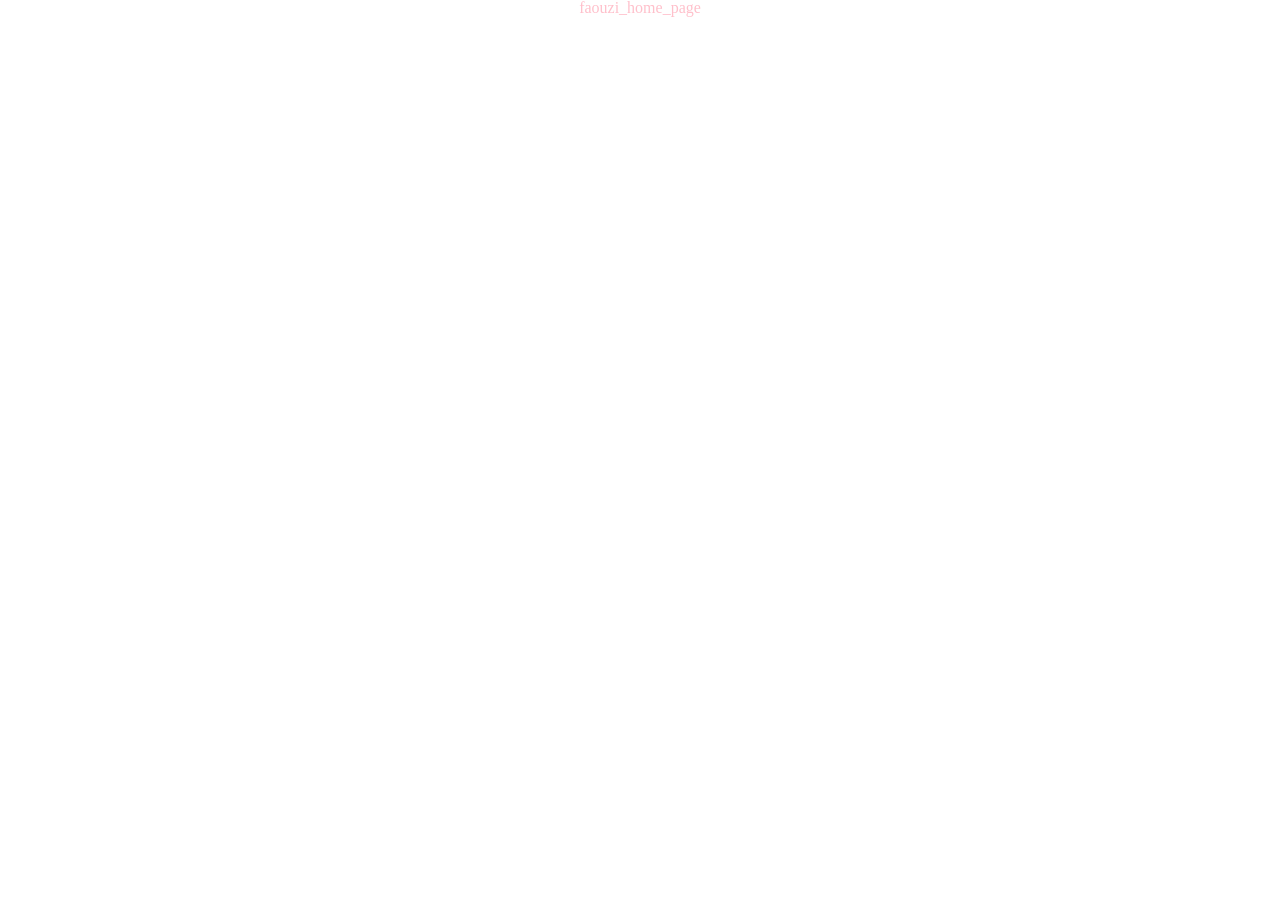
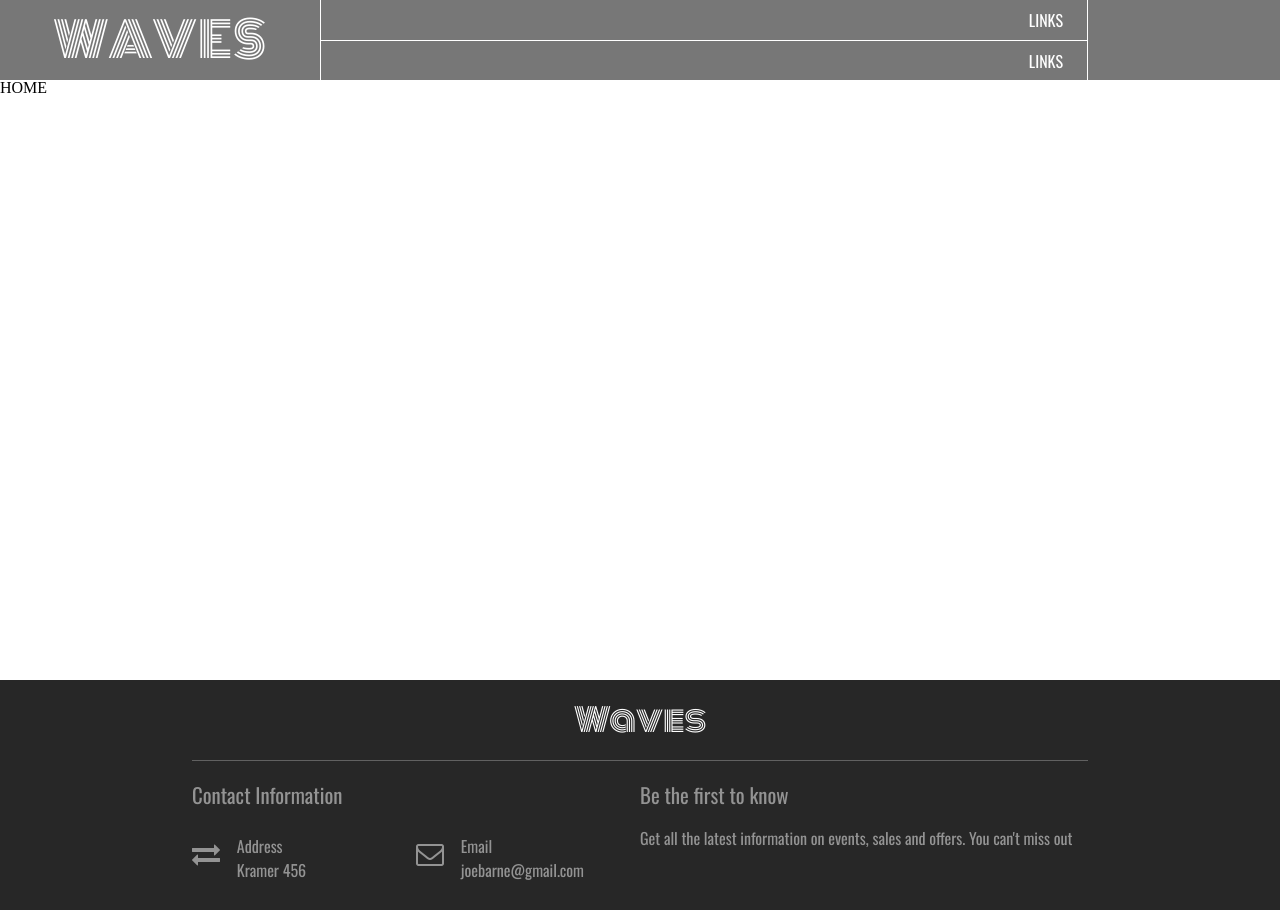
Before and after one commit to faouzi-ait/waves-front, a React (Create React App) app: page / in a window 1280 px wide. Shown: the top 910 px of the page. Before the commit the page ends 800 px from the top, so only its background shows below. Built offline with nearby package versions, Linux system fonts and the light colour scheme.

Commit message:
Header (v1) + Footer Done

```diff
--- a/package.json
+++ b/package.json
@@ -16,7 +16,8 @@
     "react-paypal-express-checkout": "^1.0.5",
     "react-router-dom": "^5.1.2",
     "react-scripts": "3.3.0",
-    "react-slick": "^0.25.2"
+    "react-slick": "^0.25.2",
+    "styled-components": "^5.0.1"
   },
   "scripts": {
     "start": "react-scripts start",
--- a/public/index.html
+++ b/public/index.html
@@ -8,7 +8,7 @@
   <meta name="theme-color" content="#000000" />
   <meta name="description" content="Web site created using create-react-app" />
   <link rel="apple-touch-icon" href="%PUBLIC_URL%/logo192.png" />
-  <link rel="stylesheet" href="https://cdnjs.cloudflare.com/ajax/libs/font-awesome/5.12.1/js/all.min.js">
+  <link rel="stylesheet" href="https://cdnjs.cloudflare.com/ajax/libs/font-awesome/4.7.0/css/font-awesome.min.css">
   <link rel="stylesheet" href="https://fonts.googleapis.com/css?family=Monoton|Oswald:400,500,600,700&display=swap">
   <link rel="stylesheet" href="https://cdnjs.cloudflare.com/ajax/libs/slick-carousel/1.9.0/slick.min.js">
   <!--
--- a/src/App.js
+++ b/src/App.js
@@ -1,11 +1,21 @@
 import React from "react";
+import { Switch, Route } from "react-router-dom";
+
+import Home from "./components/Home";
+import Header from "./components/Header";
+import Footer from "./components/Footer";
+
 import "./main.scss";
 
 const App = _ => {
   return (
-    <div className="App">
-      <p className="para">{process.env.REACT_APP_TEST}</p>
-    </div>
+    <>
+      <Header />
+      <Switch>
+        <Route exact path="/" component={Home} />
+      </Switch>
+      <Footer />
+    </>
   );
 };
 
--- /dev/null
+++ b/src/components/Footer.js
@@ -0,0 +1,53 @@
+import React from "react";
+import FooterContact from "./sections/Footer_contact";
+
+const Footer = _ => {
+  return (
+    <div className="footer footer--container">
+      <div className="footer__inner--container">
+        <div className="footer__title">waves</div>
+      </div>
+
+      <div className="footer__secondary">
+        <div className="footer__secondary--left">
+          <div className="footer__text">Contact Information</div>
+          <div className="footer__list-1">
+            <div>
+              <FooterContact
+                icon="fa fa-exchange"
+                title="Address"
+                text="Kramer 456"
+              />
+              <FooterContact
+                icon="fa fa-clock-o"
+                title="Walking Hours"
+                text="Weekdays/9am-8pm"
+              />
+            </div>
+            <div>
+              <FooterContact
+                icon="fa fa-envelope-o"
+                title="Email"
+                text="joebarne@gmail.com"
+              />
+              <FooterContact
+                icon="fa fa-phone"
+                title="Phone"
+                text="+33 1 43 98 21 78"
+              />
+            </div>
+          </div>
+        </div>
+        <div className="">
+          <div className="footer__secondary--right ">Be the first to know</div>
+          <div className="footer__secondary--right secondary--text">
+            Get all the latest information on events, sales and offers. You
+            can't miss out
+          </div>
+        </div>
+      </div>
+    </div>
+  );
+};
+
+export default Footer;
--- /dev/null
+++ b/src/components/Header.js
@@ -0,0 +1,22 @@
+import React from "react";
+
+const Header = _ => {
+  return (
+    <div className="header header__container">
+      <div className="header__logo">waves</div>
+      <div className="header__links">
+        <div className="header__top">
+          <div className="header__top--content">links</div>
+        </div>
+
+        <div className="header__bottom">
+          <div className="header__bottom--content">links</div>
+        </div>
+      </div>
+
+      <div className="header__extra"></div>
+    </div>
+  );
+};
+
+export default Header;
--- /dev/null
+++ b/src/components/Home.js
@@ -0,0 +1,7 @@
+import React from "react";
+
+const Home = _ => {
+  return <div className="home home__container">HOME</div>;
+};
+
+export default Home;
--- /dev/null
+++ b/src/components/sections/Footer_contact.js
@@ -0,0 +1,19 @@
+import React from "react";
+
+const Footer_contact = ({ icon, title, text }) => {
+  return (
+    <ul>
+      <li className="footer__list--display">
+        <div className="footer__list--icon">
+          <i className={icon}></i>
+        </div>
+        <div className="footer__list--details">
+          <p className="footer__list--address">{title}</p>
+          <p>{text}</p>
+        </div>
+      </li>
+    </ul>
+  );
+};
+
+export default Footer_contact;
--- a/src/main.scss
+++ b/src/main.scss
@@ -1,11 +1,10 @@
-@import './scss/base/reset';
-@import './scss/utilities/variables';
-@import './scss/base/typography';
+@import "./scss/utilities/variables";
+@import "./scss/utilities/functions";
+@import "./scss/utilities/mixins";
 
-.App {
-  text-align: center;
+@import "./scss/base/reset";
+@import "./scss/base/typography";
 
-  .para {
-    color: $test;
-  }
-}
+@import "./scss/layout/home";
+@import "./scss/layout/header";
+@import "./scss/layout/footer";
--- /dev/null
+++ b/src/scss/layout/_footer.scss
@@ -0,0 +1,70 @@
+.footer {
+   min-height: 15.3vh;
+   background: rgb(39, 39, 39);
+
+   &__inner--container {
+      width: 70%;
+      margin: 0 auto;
+      border-bottom: $border-opacity;
+   }
+
+   &__title {
+      padding: 1.5rem 0;
+      text-align: center;
+      color: $white;
+      font-size: 2rem;
+      font-family: $main_title;
+   }
+
+   &__title::first-letter {
+      text-transform: uppercase;
+   }
+
+   &__secondary {
+      display: grid;
+      grid-template-columns: 1fr 1fr;
+      width: 70%;
+      margin: 0 auto;
+      padding: 1.5rem 0;
+      font-family: $text_format;
+
+      &--left,
+      &--right {
+         color: $white;
+         font-size: 1.3rem;
+         opacity: .5;
+      }
+
+      .secondary--text {
+         font-size: 1rem;
+         margin-top: 1.5rem;
+      }
+   }
+
+   &__list--display {
+      display: grid;
+      grid-template-columns: 20% 60%;
+      width: 100%;
+      margin-top: 2rem;
+      font-size: 1rem;
+   }
+
+   &__list-1 {
+      display: grid;
+      grid-template-columns: 1fr 1fr;
+      width: 100%;
+   }
+
+   &__list--icon {
+      width: 100% !important;
+      font-size: 1.75rem;
+   }
+
+   &__list--details {
+      width: 100% !important;
+   }
+
+   &__list--address {
+      margin-bottom: .5rem !important;
+   }
+}
--- /dev/null
+++ b/src/scss/layout/_header.scss
@@ -0,0 +1,49 @@
+.header {
+   color: $white;
+   background: rgb(119, 119, 119);
+
+   &__logo {
+      font-size: 3rem;
+      padding: 1rem 0;
+      letter-spacing: 1px;
+      font-family: $main_title;
+      text-align: center;
+      text-transform: uppercase;
+   }
+
+   &__links {
+      font-family: $text_format;
+      text-transform: uppercase;
+      border-left: $border;
+      border-right: $border;
+   }
+
+   &__top,
+   &__bottom {
+      display: flex;
+      justify-content: flex-end;
+      align-items: center;
+   }
+
+   &__top {
+      height: 2.5rem;
+      border-bottom: $border;
+
+      &--content {
+         padding-right: 1.5rem;
+      }
+   }
+
+   &__bottom {
+      min-height: 50%;
+
+      &--content {
+         padding-right: 1.5rem;
+      }
+   }
+}
+
+.header__container {
+   display: grid;
+   grid-template-columns: 25% 1fr 15%;
+}
--- /dev/null
+++ b/src/scss/layout/_home.scss
@@ -0,0 +1,3 @@
+.home {
+   min-height: 75vh;
+}
--- a/src/scss/utilities/_variables.scss
+++ b/src/scss/utilities/_variables.scss
@@ -1 +1,9 @@
-$test: pink;
+$white: #fff;
+
+$main_title: "Monoton",
+sans-serif;
+$text_format: "Oswald",
+sans-serif;
+
+$border-opacity: 1px solid rgba(255, 255, 255, 0.267);
+$border: 1px solid $white;
```
Also changed, not shown: 1 other file (tests, documents, lock files or other folders).
